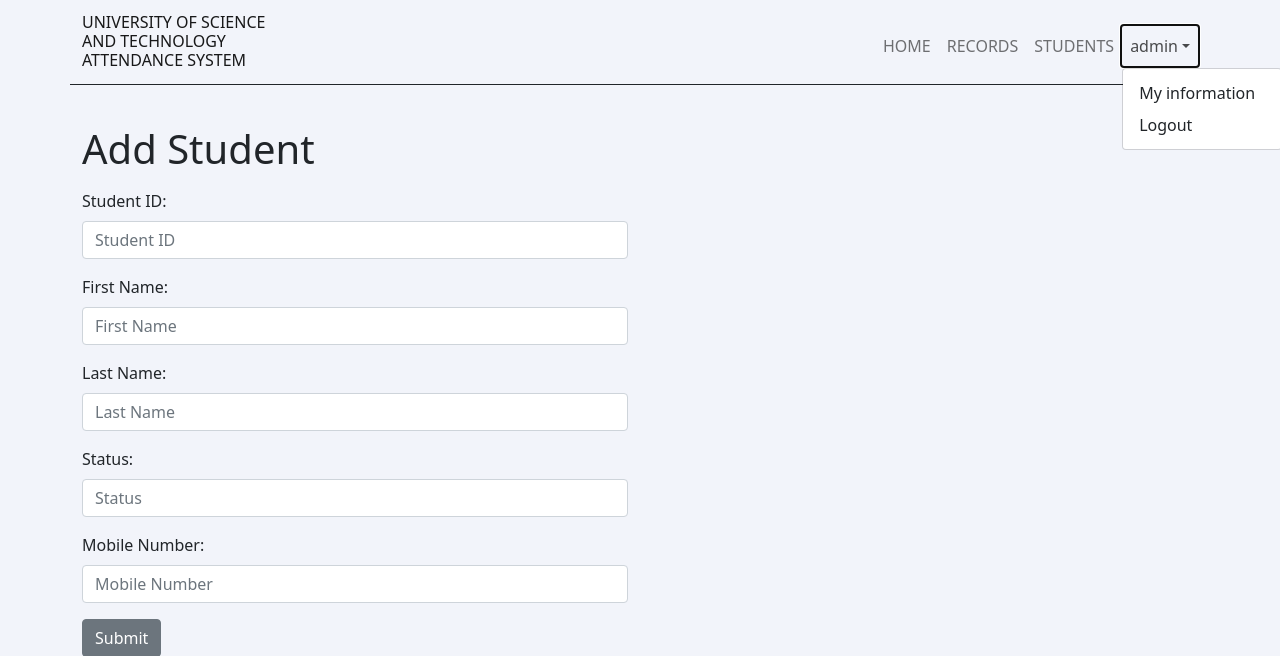
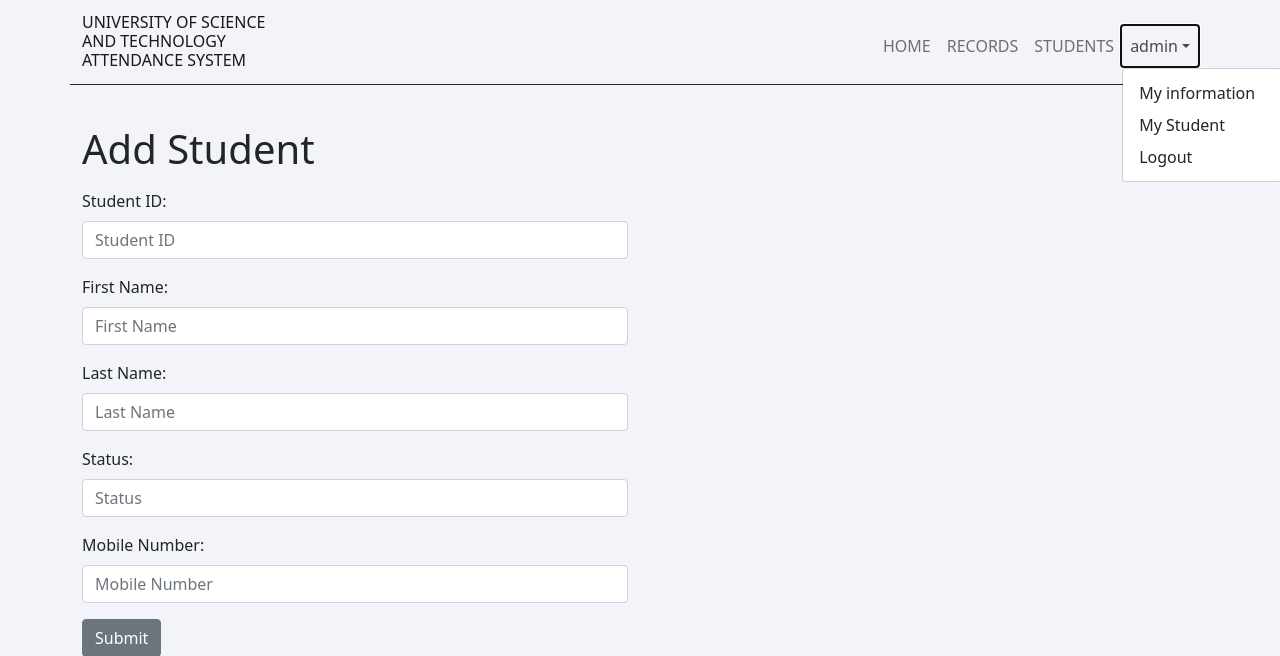
Before and after one commit to Krizziaamor11/ADET-FaceRecognition, a Django app: page /student/add/ in a window 1280 px wide, after a click on "admin". Shown: the top 656 px of the page. Run offline with Django 4.2, Linux system fonts and the light colour scheme; a user stored in the database is signed in.

Commit message:
Re enable My Student button in dropdown

```diff
--- a/templates/navbar.html
+++ b/templates/navbar.html
@@ -32,7 +32,7 @@
             <a class="nav-link dropdown-toggle" href="#" role="button" data-bs-toggle="dropdown">{{ request.user.username }}</a>
             <ul class="dropdown-menu">
              <li><a class="dropdown-item" href="#">My information</a></li>
-             <!-- <li><a class="dropdown-item" href="{% url 'mystudents' %}">My Student</a></li> -->
+             <li><a class="dropdown-item" href="{% url 'mystudents' %}">My Student</a></li>
              <!-- <li><a class="dropdown-item" href="#">Edit</a></li> -->
              <li><a class="dropdown-item" href="{% url 'logout' %}">Logout</a></li>
             </ul>
```
Also changed, not shown: db.sqlite3.
